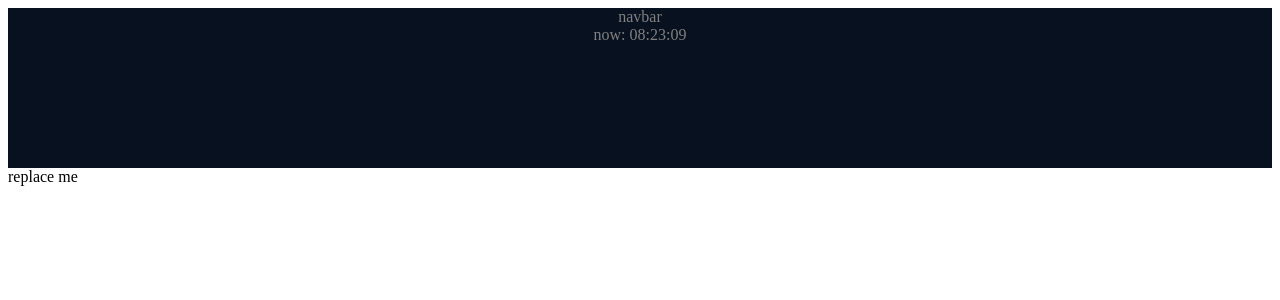
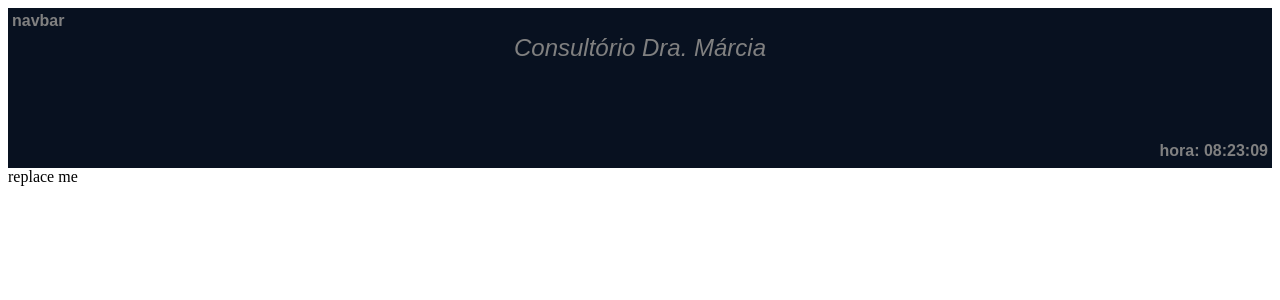
Before and after one commit to RFFSoftwareEngineering/SiteOdonto, a Django app: page / in a window 1280 px wide. Shown: the top 300 px of the page. Run offline with Django 3.2, Linux system fonts and the light colour scheme.

Commit message:
it's getting beautiful

```diff
--- a/OdontoClinic/templates/base.html
+++ b/OdontoClinic/templates/base.html
@@ -11,11 +11,30 @@
       color: gray;
       background-color: rgb(8, 17, 32);
       height: 160px;
+      font-family: sans-serif;
+      font-weight: bold;
+      font-size: 16;
+    }
+    .navb {
+      text-align: left;
+      padding: 4px;
+    }
+    .div2 {
+      text-align: right;
+      padding-top: 80px;
+      padding-right: 4px;
+    }
+    .title {
+      font-family: sans-serif;
+      font-style: italic;
+      font-weight: lighter;
+      font-size: 24px;
     }
 </style>
 <div class="div1" >
-    <div class="w3-bar-item">navbar</div>
-    <div class="w3-bar-item">now: {{ actual_time }}</div>
+    <div class="navb">navbar</div>
+    <div class="title">Consultório Dra. Márcia</div>
+    <div class="div2">hora: {{ actual_time }}</div>
 </div>
 </body>
 <body>
```
